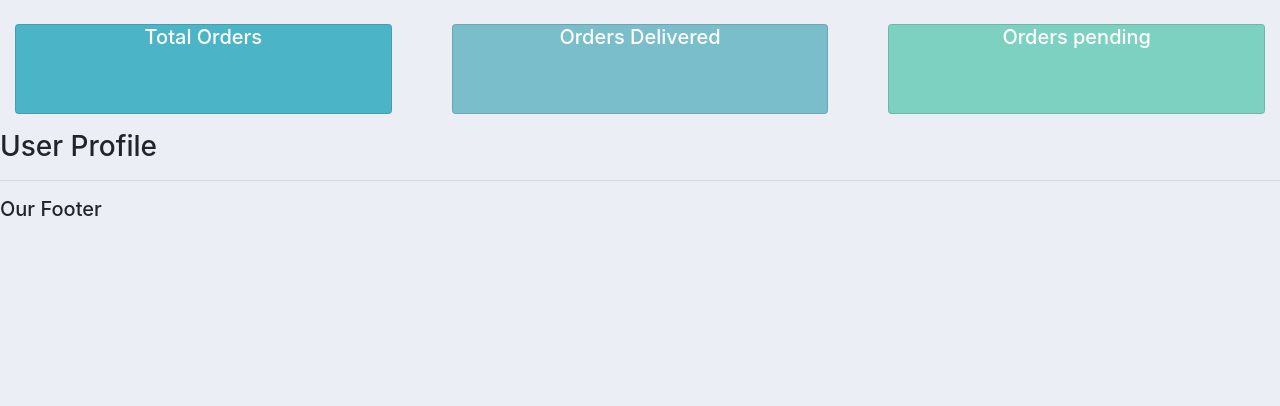
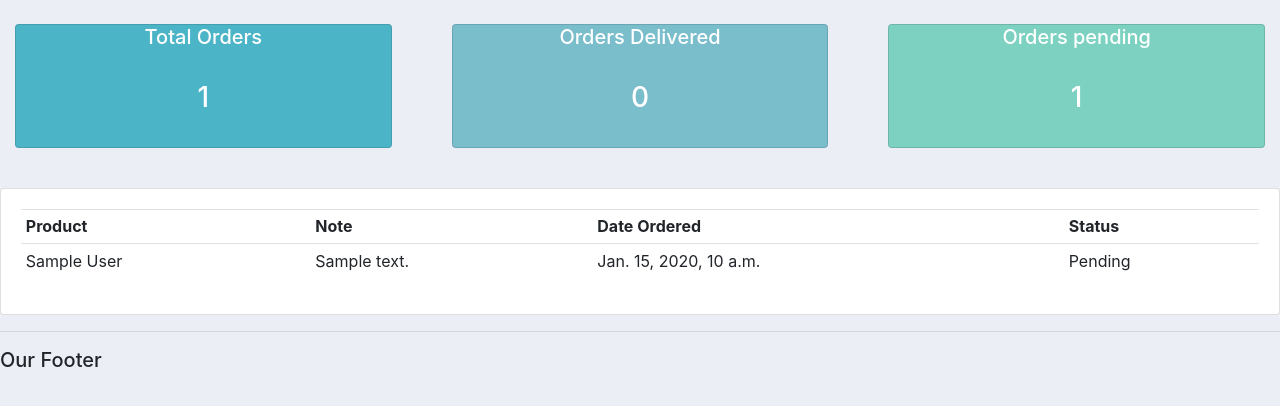
Before and after one commit to msayrac/customer-management-app, a Django app: page /user/ in a window 1280 px wide. Shown: the part 70-476 px from the top of the page. Run offline with Django 5.2, Linux system fonts and the light colour scheme; a user stored in the database is signed in; tables that the repository leaves empty hold one stand-in row (values such as "Sample post").

Commit message:
User Profile With One To One Relationship

```diff
--- a/accounts/models.py
+++ b/accounts/models.py
@@ -1,9 +1,11 @@
 from django.db import models
+from  django.contrib.auth.models import User
 
 # Create your models here.
 # model builds database classes represent database table
 
 class Customer(models.Model):
+    user = models.OneToOneField(User, null=True, on_delete=models.CASCADE)
     name = models.CharField(max_length=200, null=True)
     phone = models.CharField(max_length=200, null=True)
     email = models.CharField(max_length=200, null=True)
--- a/accounts/templates/accounts/navbar.html
+++ b/accounts/templates/accounts/navbar.html
@@ -31,5 +31,12 @@
     </div>
   </div>
   <span class="hello-msg">Hello, {{request.user}}</span>
-  <span><a class="hello-msg" href="{% url 'logout' %}">Logout</a></span>
+  <!-- <span><a class="hello-msg" href="{% url 'logout' %}">Logout</a></span>
+    -->
+  <span>
+    <form action="{% url 'logout' %}" method="POST" style="display: inline;">
+      {% csrf_token %}
+      <button type="submit" class="hello-msg" style="background: none; border: none; padding: 0; cursor: pointer;">Logout</button>
+    </form>
+  </span>
 </nav>
--- a/accounts/templates/accounts/status.html
+++ b/accounts/templates/accounts/status.html
@@ -1,5 +1,3 @@
-
-
 <br>
 <div class="row">
 
--- a/accounts/templates/accounts/user.html
+++ b/accounts/templates/accounts/user.html
@@ -1,8 +1,32 @@
 {% extends 'accounts/main.html' %}
 {% block content %}
-
 {% include 'accounts/status.html' %}
 
-    <h3>User Profile</h3>
+   <br>
+<div class="row">
+    <div class="col-md">
+        <div class="card card-body">
+            <table class="table table-sm">
+                <tr>
+                    <th>Product</th>
+                    <th>Note</th>
+                    <th>Date Ordered</th>
+                    <th>Status</th>
+                </tr>
+
+                {% for order in orders %}
+
+                <tr>
+                    <td>{{order.product}}</td>
+                    <td>{{order.note}}</td>
+                    <td>{{order.date_created}}</td>
+                    <td>{{order.status}}</td>
+                </tr>
+
+                {% endfor %}
+            </table>
+        </div>
+    </div>
+</div>
 
 {% endblock content %}
--- a/accounts/views.py
+++ b/accounts/views.py
@@ -16,7 +16,7 @@ from .decorators import unauthenticated_user,allowed_users, admin_only
 
 # Create your views here.
 # functions or classes activate url go to and trigger
-
+# @unauthenticated_user
 def registerPage(request):
     form = CreateUserForm()
     if request.method == "POST":
@@ -27,6 +27,9 @@ def registerPage(request):
 
             group = Group.objects.get(name='customer')
             user.groups.add(group)
+            Customer.objects.create(
+                user = user,
+            )
 
             messages.success(request,'Account was created for ' + username)
             return redirect('login')
@@ -35,7 +38,7 @@ def registerPage(request):
     return render(request, 'accounts/register.html', context)
 
 
-@unauthenticated_user
+# @unauthenticated_user
 def loginPage(request):
     if request.method == "POST":
         username=request.POST.get('username')
@@ -56,8 +59,9 @@ def logoutUser(request):
     logout(request)
     return redirect('login')
 
-@login_required(login_url='login')
-@admin_only
+
+# @login_required(login_url='login')
+# @admin_only
 def home(request):
     orders =Order.objects.all()
     customers = Customer.objects.all()
@@ -75,14 +79,24 @@ def home(request):
 
 
 
+# @login_required(login_url='login')
+# @allowed_users(allowed_roles=['customer'])
 def userPage(request):
-    context = {}
+    orders = request.user.customer.order_set.all()
+    print("ORDERS : ",orders)
+
+    total_orders = orders.count()
+    delivered = orders.filter(status='Delivered').count()
+    pending = orders.filter(status='Pending').count()
+
+    context = {'orders':orders,'total_orders':total_orders,'delivered':delivered,'pending':pending}
 
     return render(request, 'accounts/user.html', context)
 
 
-@login_required(login_url='login')
-@allowed_users(allowed_roles=['admin'])
+
+# @login_required(login_url='login')
+# @allowed_users(allowed_roles=['admin'])
 def products(request):
     products = Product.objects.all()
 
@@ -90,8 +104,9 @@ def products(request):
     return render(request,'accounts/products.html', {'products':products})
 
 
-@login_required(login_url='login')
-@allowed_users(allowed_roles=['admin'])
+
+# @login_required(login_url='login')
+# @allowed_users(allowed_roles=['admin'])
 def customer(request, pk_test):
     customer = Customer.objects.get(id=pk_test)
 
@@ -106,8 +121,8 @@ def customer(request, pk_test):
     return render(request, 'accounts/customer.html',context)
 
 
-@login_required(login_url='login')
-@allowed_users(allowed_roles=['admin'])
+# @login_required(login_url='login')
+# @allowed_users(allowed_roles=['admin'])
 def createOrder(request, pk):
     OrderFormSet = inlineformset_factory(Customer, Order, fields=('product','status'), extra=10)
     customer = Customer.objects.get(id=pk)
@@ -126,8 +141,8 @@ def createOrder(request, pk):
     return render(request, 'accounts/order_form.html', context)
 
 
-@login_required(login_url='login')
-@allowed_users(allowed_roles=['admin'])
+# @login_required(login_url='login')
+# @allowed_users(allowed_roles=['admin'])
 def updateOrder(request, pk):
     order = Order.objects.get(id=pk)
     form = OrderForm(instance=order)
@@ -141,8 +156,8 @@ def updateOrder(request, pk):
     return render(request, 'accounts/order_form.html', context)
 
 
-@login_required(login_url='login')
-@allowed_users(allowed_roles=['admin'])
+# @login_required(login_url='login')
+# @allowed_users(allowed_roles=['admin'])
 def deleteOrder(request, pk):
     order = Order.objects.get(id=pk)
 
```
Also changed, not shown: accounts/migrations/0007_customer_user.py (added).
